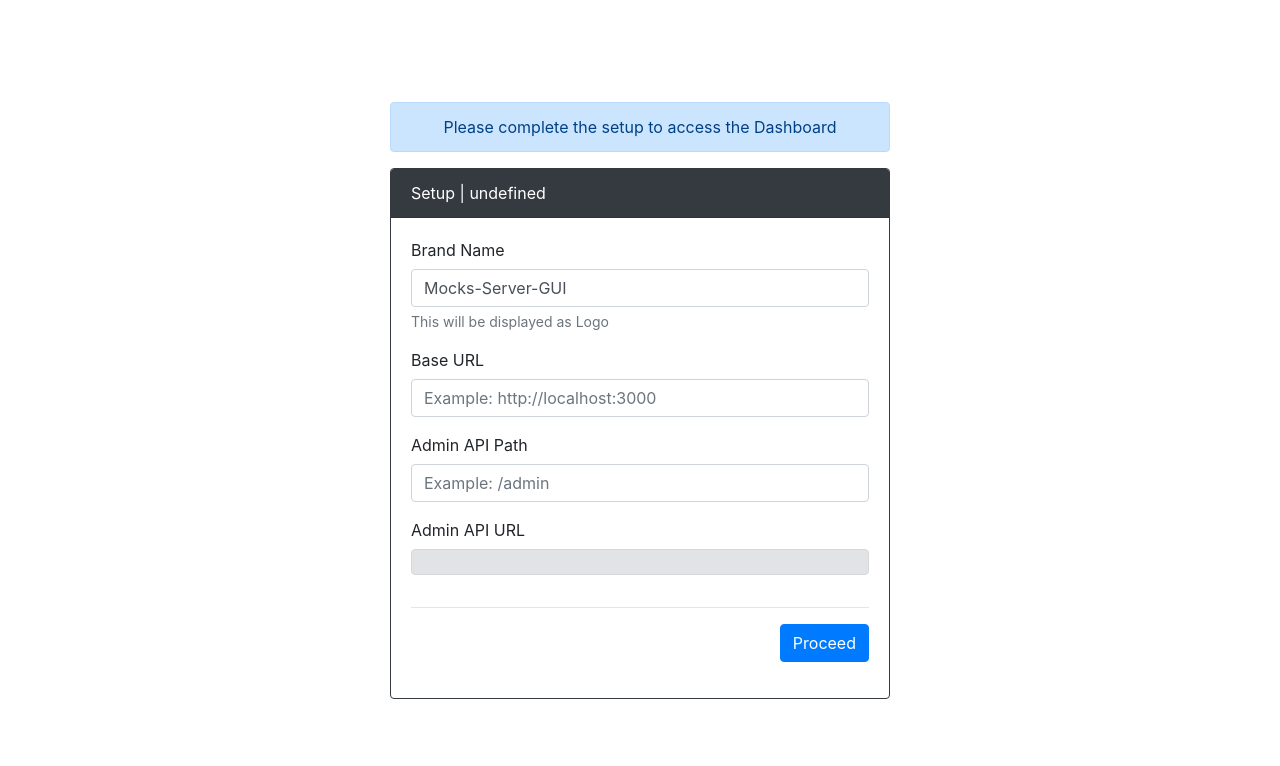
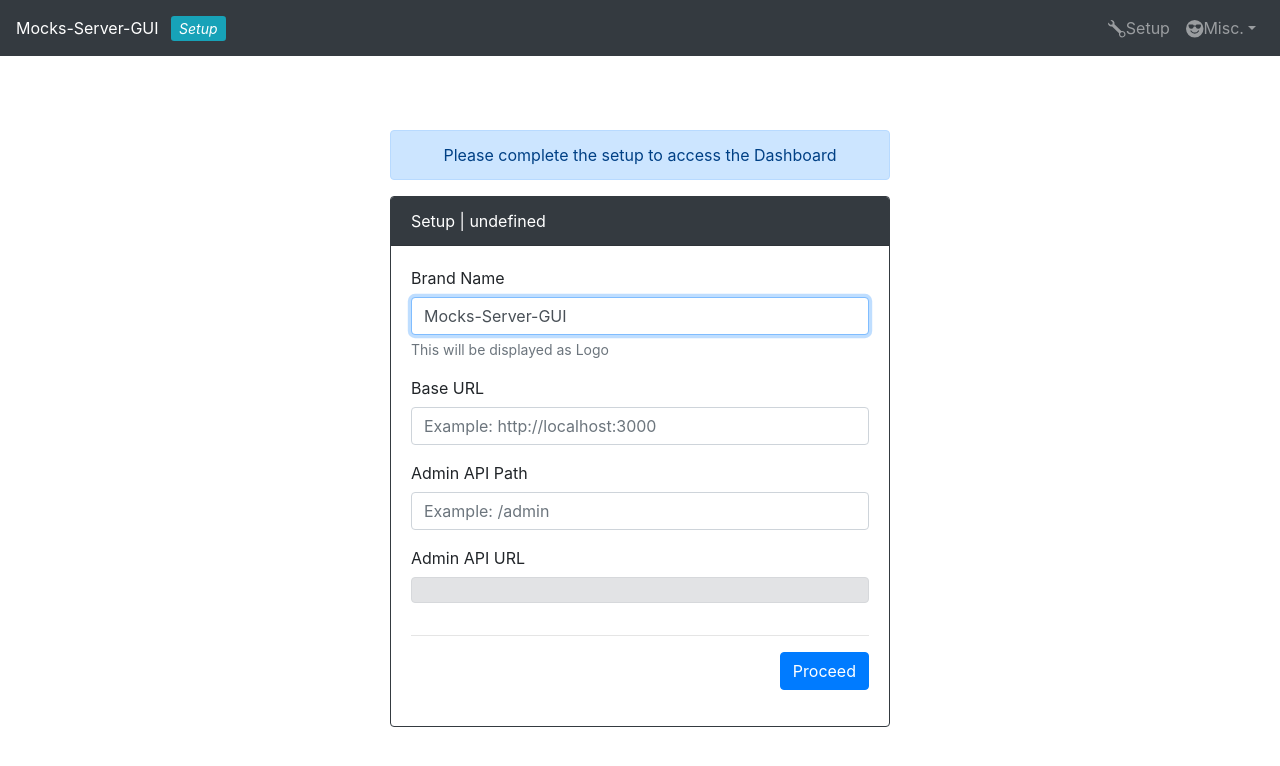
Before and after one commit to kmmuntasir/mocks-server-gui, a Nuxt app: page / in a window 1280 px wide. Shown: the top 766 px of the page. Built offline with nearby package versions, Linux system fonts and the light colour scheme.

Commit message:
Use default layout for all pages, including setup page

```diff
--- a/components/common/AppHeader.vue
+++ b/components/common/AppHeader.vue
@@ -2,11 +2,14 @@
   <header>
     <b-navbar fixed="top" toggleable="lg" type="dark" variant="dark">
       <b-navbar-brand class="brandName">
-        <span>
+        <span v-if="!appSettings">
+          {{ config.BRAND_NAME }}
+        </span>
+        <span v-if="appSettings">
           {{ appSettings.brandName }}
         </span>
         <span class="pageName bg-info btn-sm ml-2">
-          {{ $route.name }}
+          {{ appSettings || $route.name !== 'index' ? $route.name : 'Setup' }}
         </span>
       </b-navbar-brand>
       <b-navbar-toggle target="nav-collapse" />
@@ -19,6 +22,8 @@
 
 <script>
 import application from '../../helpers/application'
+import config from '../../constants/config'
+import RootEvent from '../../constants/RootEvent'
 import NavBar from './NavBar'
 
 export default {
@@ -28,7 +33,21 @@ export default {
   },
   data () {
     return {
+      config,
       appSettings: application.getSettings()
+    }
+  },
+  mounted () {
+    this.$root.$on(RootEvent.PROCEED_TO_DASHBOARD, () => {
+      this.fetchAppSettings()
+    })
+    this.$root.$on(RootEvent.PROCEED_TO_SETUP, () => {
+      this.fetchAppSettings()
+    })
+  },
+  methods: {
+    fetchAppSettings () {
+      this.appSettings = application.getSettings()
     }
   }
 }
--- a/components/common/NavBar.vue
+++ b/components/common/NavBar.vue
@@ -1,10 +1,14 @@
 <template>
   <b-navbar-nav class="ml-auto">
-    <nuxt-link class="nav-link" :to="Routes.dashboard">
+    <nuxt-link v-if="!appSettings" class="nav-link" :to="Routes.root">
+      <small><BIconWrench /></small>
+      <span>Setup</span>
+    </nuxt-link>
+    <nuxt-link v-if="appSettings" class="nav-link" :to="Routes.dashboard">
       <small><BIconGrid1x2Fill /></small>
       <span>Dashboard</span>
     </nuxt-link>
-    <nuxt-link class="nav-link nuxt-link-active" :to="Routes.settings">
+    <nuxt-link v-if="appSettings" class="nav-link nuxt-link-active" :to="Routes.settings">
       <small><BIconGearFill /></small>
       <span>Settings</span>
     </nuxt-link>
@@ -33,9 +37,12 @@ import {
   BIconGrid1x2Fill,
   BIconEmojiSunglassesFill,
   BIconJournalText,
-  BIconJournalBookmarkFill
+  BIconJournalBookmarkFill,
+  BIconWrench
 } from 'bootstrap-vue'
 import Routes from '../../constants/Routes'
+import application from '../../helpers/application'
+import RootEvent from '../../constants/RootEvent'
 
 export default {
   name: 'NavBar',
@@ -44,11 +51,26 @@ export default {
     BIconGrid1x2Fill,
     BIconEmojiSunglassesFill,
     BIconJournalText,
-    BIconJournalBookmarkFill
+    BIconJournalBookmarkFill,
+    BIconWrench
   },
   data () {
     return {
-      Routes
+      Routes,
+      appSettings: application.getSettings()
+    }
+  },
+  mounted () {
+    this.$root.$on(RootEvent.PROCEED_TO_DASHBOARD, () => {
+      this.fetchAppSettings()
+    })
+    this.$root.$on(RootEvent.PROCEED_TO_SETUP, () => {
+      this.fetchAppSettings()
+    })
+  },
+  methods: {
+    fetchAppSettings () {
+      this.appSettings = application.getSettings()
     }
   }
 }
--- a/components/common/RightSideBar.vue
+++ b/components/common/RightSideBar.vue
@@ -97,10 +97,8 @@ export default {
       loading: true
     }
   },
-  created () {
+  mounted () {
     this.fetchServerSettings()
-  },
-  mounted () {
     this.$root.$on(RootEvent.UPDATE_MOCK, () => {
       this.server.settings.mock = settings.getCurrentMock()
     })
--- a/constants/RootEvent.js
+++ b/constants/RootEvent.js
@@ -1,5 +1,7 @@
 export default {
   INVOKE_NOTIFICATION: 'invokeNotification',
+  PROCEED_TO_SETUP: 'proceedToSetup',
+  PROCEED_TO_DASHBOARD: 'proceedToDashboard',
   SELECT_MOCK_ON_STARTUP: 'selectMockOnStartup',
   UPDATE_MOCK: 'updateMock',
   APPLY_VARIANT: 'applyVariant',
--- a/layouts/SetupLayout.vue
+++ /dev/null
@@ -1,13 +0,0 @@
-<template>
-  <Nuxt />
-</template>
-
-<script>
-export default {
-  name: 'SetupLayout'
-}
-</script>
-
-<style scoped>
-
-</style>
--- a/layouts/default.vue
+++ b/layouts/default.vue
@@ -3,10 +3,10 @@
     <AppHeader />
     <b-container fluid class="defaultLayoutContainer">
       <b-row>
-        <b-col class="col-10">
+        <b-col :class="contentClass">
           <Nuxt />
         </b-col>
-        <b-col class="col-2">
+        <b-col v-if="appSettings" :class="sideBarClass">
           <RightSideBar />
         </b-col>
       </b-row>
@@ -38,6 +38,7 @@ import AppHeader from '../components/common/AppHeader'
 import RightSideBar from '../components/common/RightSideBar'
 import RootEvent from '../constants/RootEvent'
 import application from '../helpers/application'
+import config from '../constants/config'
 
 export default {
   name: 'DefaultLayout',
@@ -52,20 +53,34 @@ export default {
         message: 'Notification',
         variant: 'Some Message'
       },
-      appSettings: application.getSettings()
+      appSettings: application.getSettings(),
+      contentClass: '',
+      sideBarClass: ''
     }
   },
   head () {
     return {
-      title: this.appSettings.brandName
+      title: this.appSettings?.brandName ?? config.BRAND_NAME
     }
   },
   mounted () {
+    this.$root.$on(RootEvent.PROCEED_TO_DASHBOARD, () => {
+      this.fetchAppSettings()
+    })
+    this.$root.$on(RootEvent.PROCEED_TO_SETUP, () => {
+      this.fetchAppSettings()
+    })
     this.$root.$on(RootEvent.INVOKE_NOTIFICATION, (notification) => {
       this.showNotification(notification)
     })
+    this.fetchAppSettings()
   },
   methods: {
+    fetchAppSettings () {
+      this.appSettings = application.getSettings()
+      this.contentClass = this.appSettings ? 'col-10' : ''
+      this.sideBarClass = this.appSettings ? 'col-2' : ''
+    },
     showNotification (notification) {
       this.notification.title = notification.title
       this.notification.message = notification.message
--- a/pages/about/index.vue
+++ b/pages/about/index.vue
@@ -39,10 +39,8 @@
 </template>
 
 <script>
-import SettingsMiddleware from '../../middleware/SettingsMiddleware'
 export default {
-  name: 'AboutPage',
-  middleware: [SettingsMiddleware]
+  name: 'AboutPage'
 }
 </script>
 
--- a/pages/documentation/index.vue
+++ b/pages/documentation/index.vue
@@ -73,15 +73,13 @@
 
 <script>
 import { BIconFolderPlus, BIconXCircleFill } from 'bootstrap-vue'
-import SettingsMiddleware from '../../middleware/SettingsMiddleware'
 
 export default {
   name: 'DocPage',
   components: {
     BIconXCircleFill,
     BIconFolderPlus
-  },
-  middleware: [SettingsMiddleware]
+  }
 }
 </script>
 
--- a/pages/index.vue
+++ b/pages/index.vue
@@ -16,6 +16,7 @@
               v-model="setup.brandName"
               placeholder="Example: My Awesome Mock-Server"
               required
+              autofocus
             />
           </b-form-group>
           <b-form-group label="Base URL">
@@ -53,10 +54,10 @@
 import Routes from '../constants/Routes'
 import application from '../helpers/application'
 import Locale from '../constants/Locale'
+import RootEvent from '../constants/RootEvent'
 
 export default {
   name: 'DefaultPage',
-  layout: 'SetupLayout',
   data () {
     return {
       title: 'Setup | ' + Locale.BRAND_NAME,
@@ -100,6 +101,7 @@ export default {
     async proceed () {
       this.setup.loadedFromFile = this.settingsLoadedFromFile
       if (await application.validateSettings(this.setup)) {
+        this.$root.$emit(RootEvent.PROCEED_TO_DASHBOARD)
         await this.$router.push(Routes.dashboard)
       } else if (this.settingsLoadedFromFile) {
         this.alert = {
@@ -121,7 +123,7 @@ export default {
 
 <style scoped>
   .fullHeight {
-    height: 100vh !important;
+    height: calc(100vh - 86px) !important;
   }
   div.setupWizard {
     width: 100vw !important;
--- a/pages/settings/index.vue
+++ b/pages/settings/index.vue
@@ -175,6 +175,7 @@ export default {
     goToAppSettings () {
       if (confirm('This will remove current app settings. Are you sure?')) {
         application.removeSettings()
+        this.$root.$emit(RootEvent.PROCEED_TO_SETUP)
         this.$router.push(Routes.root)
       }
     },
```
